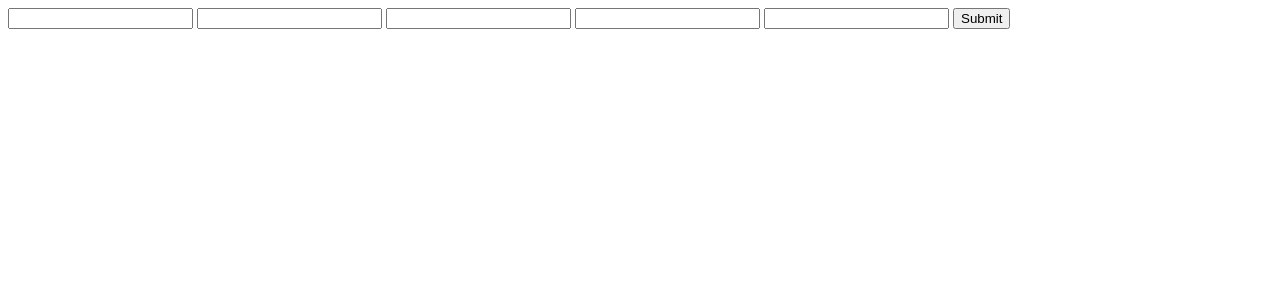
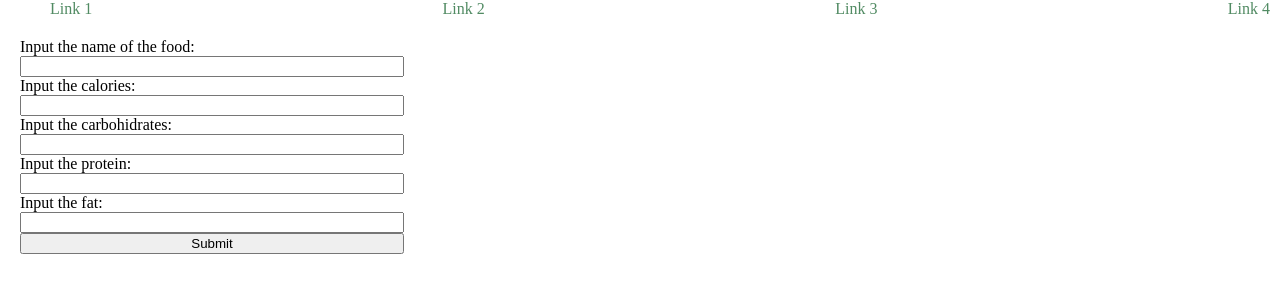
Before and after one commit to joax49/Nutrient-Balancer, a plain HTML site: page addFoods.html in a window 1280 px wide. Drawn offline with Linux system fonts and the light colour scheme.

Commit message:
Added a functional navigation bar so the user will be able to go between both available pages, as well as some styling for them.

```diff
--- /dev/null
+++ b/addFoodStyles.css
@@ -0,0 +1,47 @@
+body {
+    margin: 0;
+    padding: 0;
+}
+
+div, #nav__ul, form, label {
+    box-sizing: border-box;
+}
+
+/*Navigation bar layout*/
+
+#nav {
+    margin-bottom: 20px;
+}
+
+#nav__ul {
+    margin: 0;
+    display: flex;
+    flex-direction: row;
+    justify-content: space-between;
+}
+
+.nav__item {
+    list-style: none;
+}
+
+.nav__link {
+    color: #518B63;
+    text-decoration: none;
+    padding: 10px;
+}
+
+/*Food-adding section layout*/
+
+#form-container {
+    width: 30%;
+    margin: 20px;
+}
+
+#food-adding {
+    display: flex;
+    flex-direction: column;
+}
+
+label {
+    width: 90%;
+}
--- a/addFoods.html
+++ b/addFoods.html
@@ -4,14 +4,28 @@
         <meta charset="UTF-8">
         <meta name="viewport" content="width=device-width, initial-scale=1.0">
         <title>Document</title>
+        <link rel="stylesheet" href="addFoodStyles.css">
     </head>
     <body>
+        <div id="nav">
+            <ul id="nav__ul">
+                <li class="nav__item"><a href="index.html" class="nav__link">Link 1</a></li>
+                <li class="nav__item"><a href="" class="nav__link">Link 2</a></li>
+                <li class="nav__item"><a href="" class="nav__link">Link 3</a></li>
+                <li class="nav__item"><a href="" class="nav__link">Link 4</a></li>
+            </ul>
+        </div>
         <div id="form-container">
             <form id="food-adding">
+                <label for="food-name">Input the name of the food:</label>
                 <input id="food-name" type="text" required>
+                <label for="calories">Input the calories:</label>
                 <input id="calories" type="number" required>
+                <label for="carbs">Input the carbohidrates:</label>
                 <input id="carbs" type="number" required>
+                <label for="protein">Input the protein:</label>
                 <input id="protein" type="number" required>
+                <label for="fat">Input the fat:</label>
                 <input id="fat" type="number" required>
                 <input type="submit">
             </form>
--- a/scripts/addFood.js
+++ b/scripts/addFood.js
@@ -1,6 +1,6 @@
 "use strict";
 
-import { addFood } from "./dbManager";
+import { addFood } from "./dbManager.js";
 
 const form = document.getElementById("food-adding");
 
@@ -12,12 +12,14 @@ form.addEventListener("select", ()=>{
     // let foodNameValue = document.getElementById("food-name").innerHTML;
 
     food = {
-        foodName : document.getElementById("food-name").innerHTML,
+        foodName : document.getElementById("foodName").innerHTML,
         calories : document.getElementById("calories").innerHTML,
         carbohidrates : document.getElementById("carbohidrates").innerHTML,
         protein : document.getElementById("protein").innerHTML,
         fat : document.getElementById("fat")
     }
 
+    food = [food, foodName];
+
     addFood(food);
 })
--- a/styles.css
+++ b/styles.css
@@ -1,5 +1,22 @@
 body {
     margin: 0;
+}
+
+.nav__ul {
+    margin: 0;
+    display: flex;
+    justify-content: space-between;
+}
+
+.nav__item {
+    list-style: none;
+}
+
+.nav__link {
+    color: #518B63;
+    display: inline-block;
+    text-decoration: none;
+    padding: 10px;
 }
 
 #container {
```
Also changed, not shown: index.html (+9 -1 lines).
